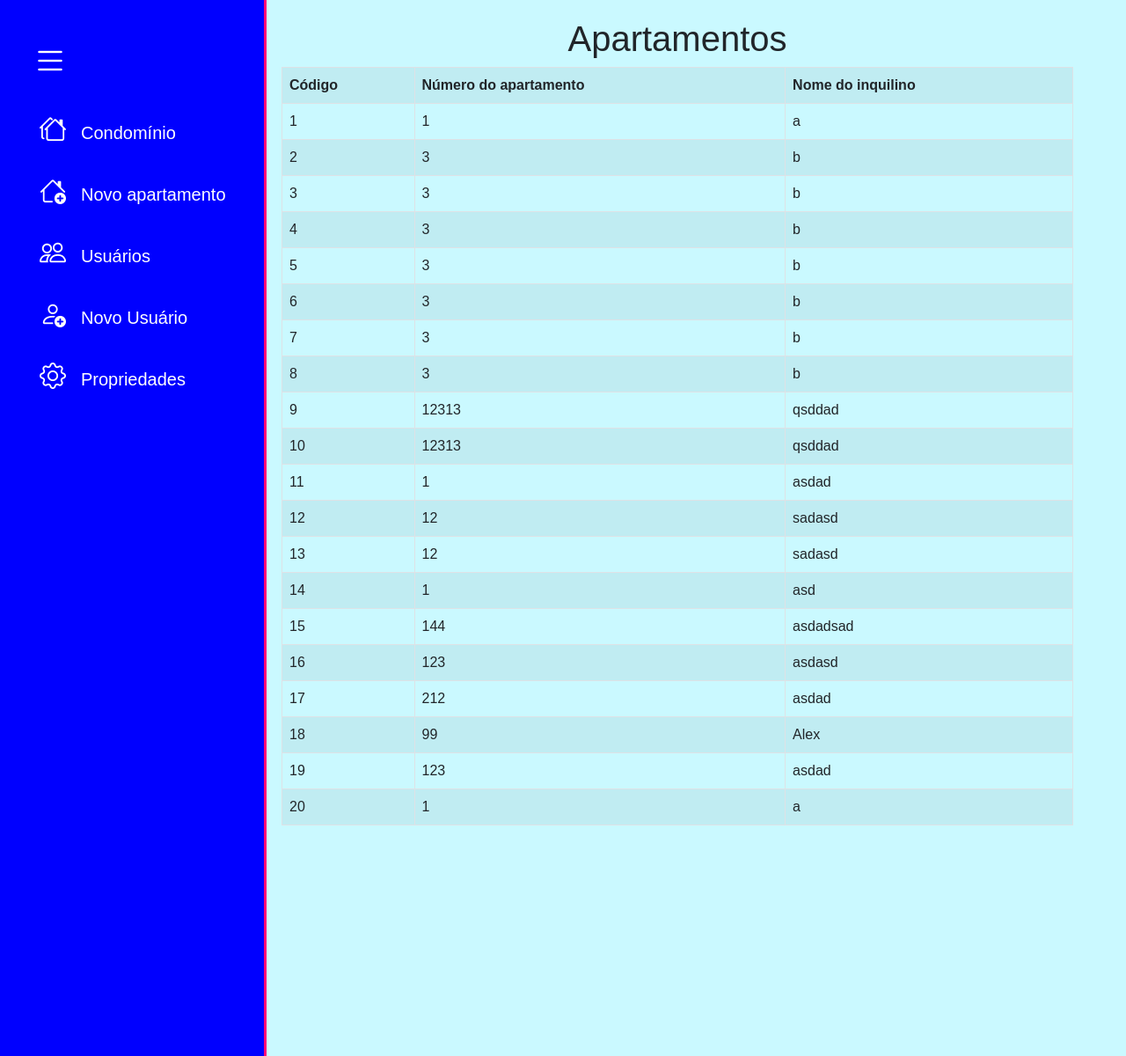
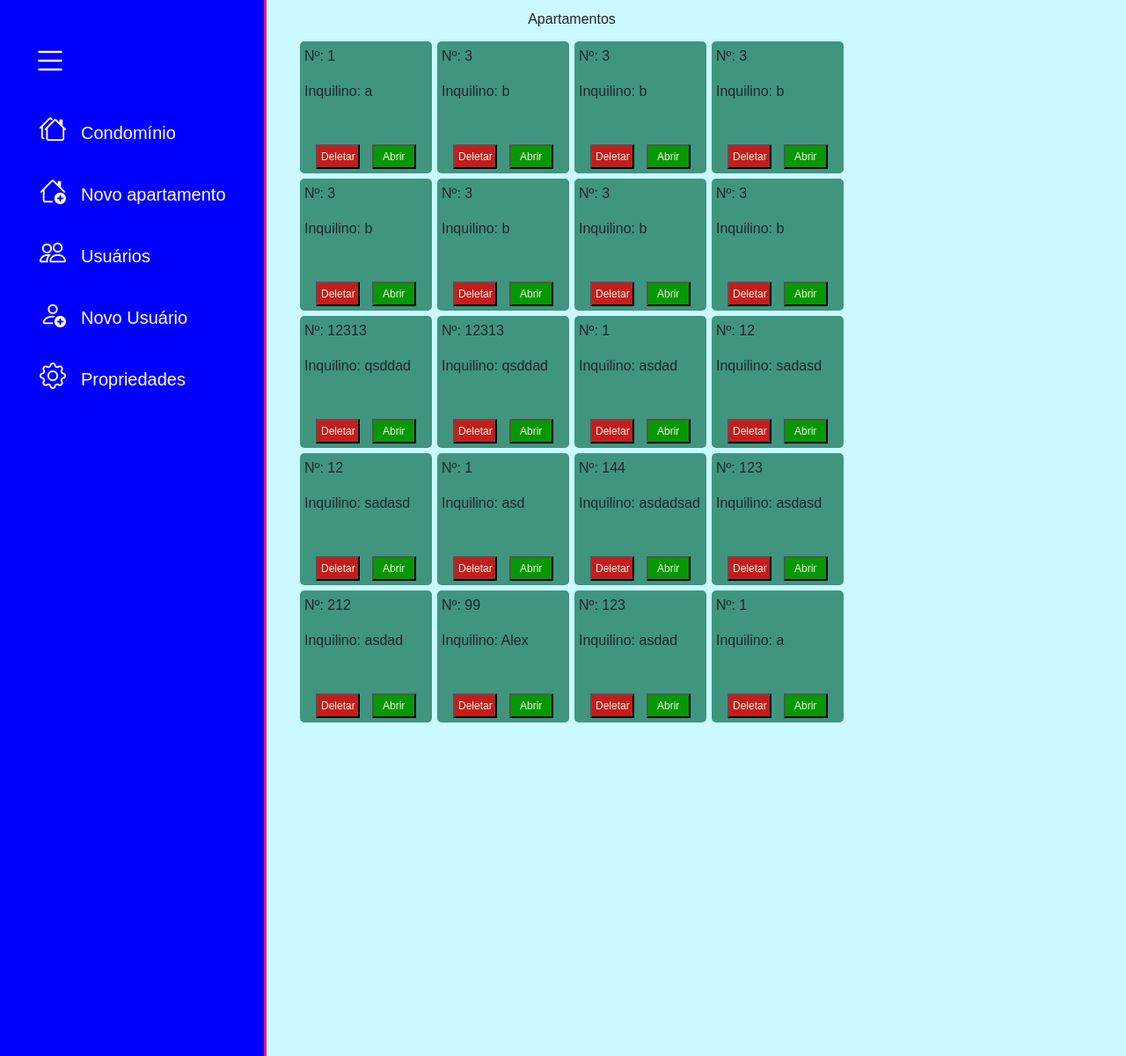
Before and after one commit to AlexOliveiraK/aptos2, a Django app: page / in a window 1280 px wide. Shown: the whole page at 88% size. Run offline with Django 4.2, Linux system fonts and the light colour scheme; data comes from the database, SQL or seed files in the repository; both versions use the stored data as it was after the commit.

Commit message:
corrigido lista de apartamentos, botao abrir cria

```diff
--- a/apartamentos/apartamentos/urls.py
+++ b/apartamentos/apartamentos/urls.py
@@ -6,12 +6,13 @@ from django.conf import settings
 from django.conf.urls.static import static
 
 urlpatterns = [
-    path('', views_catalogo.catalogo, name='catalogo_aptos'),
-    path('novoapto/', views_catalogo.novoapto, name='novo_apto'),
-    path('salvar-apto/', views_catalogo.salvarApto, name='salvar_Apto'),
-    path('usuarios/', views_usuarios.usuarios, name='listagem_usuarios'),
-    path('add_usuario/', views_usuarios.add_usuario, name='add_usuarios'),
-    path('salvar_usuario/', views_usuarios.salvarUsuario, name='salvar_usuario'),
+    path('', views_catalogo.catalogo, name='catalogo-aptos'),
+    path('novo_apto/', views_catalogo.novoApto, name='novo-apto'),
+    path('salvar_apto/', views_catalogo.salvarApto, name='salvar-apto'),
+    path('edita_apto/', views_catalogo.editaApto, name='edita-apto'),
+    path('usuarios/', views_usuarios.usuarios, name='listagem-usuarios'),
+    path('add_usuario/', views_usuarios.addUsuario, name='add-usuarios'),
+    path('salvar_usuario/', views_usuarios.salvarUsuario, name='salvar-usuario'),
 ]
 
 #+ static(settings.STATIC_URL, document_root=settings.STATIC_ROOT)
--- a/apartamentos/app_cad_usuarios/templates/usuarios/add_usuarios.html
+++ b/apartamentos/app_cad_usuarios/templates/usuarios/add_usuarios.html
@@ -2,7 +2,7 @@
 
 {% block main %}
     <div class="container-novo-usuario">
-        <form action="{% url 'salvar_usuario' %}" method="post">
+        <form action="{% url 'salvar-usuario' %}" method="post">
             {% csrf_token %}
             <div style="text-align: center;" class="container">
                 <h1>Cadastro de Usuários</h1>
--- a/apartamentos/app_cad_usuarios/views.py
+++ b/apartamentos/app_cad_usuarios/views.py
@@ -1,7 +1,7 @@
 from django.shortcuts import render, redirect
 from .models import Usuario
 
-def add_usuario(request):
+def addUsuario(request):
     return render(request, 'usuarios/add_usuarios.html')
 
 def usuarios(request):
@@ -17,4 +17,4 @@ def salvarUsuario(request):
     novo_usuario.idade = request.POST.get('idade')
     novo_usuario.save()
 
-    return redirect('listagem_usuarios')
+    return redirect('listagem-usuarios')
--- a/apartamentos/app_catalogo/templates/base.html
+++ b/apartamentos/app_catalogo/templates/base.html
@@ -18,25 +18,25 @@
             </div>
             <ul>
                 <li class="item-menu" id="1">
-                    <a href="{% url 'catalogo_aptos' %}">
+                    <a href="{% url 'catalogo-aptos' %}">
                         <span class="icon"><i class="bi bi-houses"></i></i></span>
                         <span class="txt-link">Condomínio</span>
                     </a>
                 </li>
                 <li class="item-menu" id="2">
-                <a href="{% url 'novo_apto' %}">
+                <a href="{% url 'novo-apto' %}">
                     <span class="icon"><i class="bi bi-house-add"></i></span>
                     <span class="txt-link">Novo apartamento</span>
                 </a>
                 </li>
                 <li class="item-menu" id="3">
-                    <a href="{% url 'listagem_usuarios' %}">
+                    <a href="{% url 'listagem-usuarios' %}">
                         <span class="icon"><i class="bi bi-people"></i></i></span>
                         <span class="txt-link">Usuários</span>
                     </a>
                 </li>
                 <li class="item-menu" id="4">
-                    <a href="{% url 'add_usuarios'%}">
+                    <a href="{% url 'add-usuarios'%}">
                         <span class="icon"><i class="bi bi-person-add"></i></span>
                         <span class="txt-link">Novo Usuário</span>
                     </a>
@@ -49,10 +49,8 @@
                 </li>
             </ul>
         </nav>
-        <main class="conteudo">
-            {% block main %}
-            {% endblock%}
-        </main>
+        {% block main %}
+        {% endblock %}
     </div>
     <script src="https://cdn.jsdelivr.net/npm/bootstrap@5.0.2/dist/js/bootstrap.bundle.min.js" integrity="sha384-MrcW6ZMFYlzcLA8Nl+NtUVF0sA7MsXsP1UyJoMp4YLEuNSfAP+JcXn/tWtIaxVXM" crossorigin="anonymous"></script>
     <script src="/static/js/script.js"></script>
--- a/apartamentos/app_catalogo/templates/catalogo.html
+++ b/apartamentos/app_catalogo/templates/catalogo.html
@@ -3,22 +3,26 @@
 
 {% block main %}
 
-    <div class="container-aptos-cadastrados">
-        <h1>Apartamentos</h1>
-        <table class="table table-bordered table-striped">
-            <tr>
-                <th>Código</th>
-                <th>Número do apartamento</th>
-                <th>Nome do inquilino</th>
-            </tr>
+    <main class="conteudo">
+        <div class="header">
+            <span class="header">Apartamentos</span>
+        </div>
+        <div class="quadro-aptos">
             {% for apto in aptos %}
-            <tr>
-                <td>{{apto.id_apto}}</td>
-                <td>{{apto.numero_apto}}</td>
-                <td>{{apto.morador}}</td>
-            </tr>
+                <form class="controles" action="{% url 'edita-apto' %}" method="POST">
+                    {% csrf_token %}
+                    <div class="resumo-apto">
+                        <p class="numero-numero">Nº: {{apto.numero_apto}}</p>
+                        <p class="apto-morador">Inquilino: {{apto.morador}}</p>
+                    </div>
+
+                    <div class="apto">
+                        <button class="apagar" onclick="">Deletar</button>
+                        <button class="abrir-apto">Abrir</button>
+                    </div>
+                </form>
             {% endfor %}
-        </table>
-    </div>
+        </div>
+    </main>
 
 {% endblock %}
--- a/apartamentos/app_catalogo/views.py
+++ b/apartamentos/app_catalogo/views.py
@@ -1,7 +1,7 @@
 from django.shortcuts import render, redirect
+from django.http import HttpResponse, JsonResponse
 from .models import Apartamentos
 
-# Create your views here.
 def catalogo(request):
     aptos = {
         'aptos': Apartamentos.objects.all()
@@ -9,8 +9,8 @@ def catalogo(request):
 
     return render(request, 'catalogo.html', aptos)
 
-def novoapto(request):
-    return render(request, 'novoapto.html')
+def novoApto(request):
+    return render(request, 'novo_apto.html')
 
 def salvarApto(request):
     novo_apto = Apartamentos()
@@ -18,4 +18,27 @@ def salvarApto(request):
     novo_apto.morador = request.POST.get('morador')
     novo_apto.save()
 
-    return redirect('catalogo_aptos')
+    return redirect('catalogo-aptos')
+
+def editaApto(request):
+    if request.method == "POST":
+        print("VEIO PELO POST >>>>>>>>>>>>>>>>>>")
+        id_apto = request.POST.get('numero_apto')
+        print(request)
+
+        # apto = Apartamentos.objects.filter(id_apto = id_apto)
+        # apto.numero_apto= request.POST.get('numero_apto')
+        # apto.morador = request.POST.get('morador')
+
+        # print(apto)
+
+    elif request.method == "GET":
+        print("VEIO PELO GET >>>>>>>>>>>>>>>>>>")
+        # id_apto = request.GET.get('apto-numero')
+        # print(id_apto)
+        # apto = Apartamentos.objects.filter(id_apto = id_apto)
+        # print(apto)
+
+        # return render(request, 'edita_apto.html', apto)
+
+    return redirect('catalogo-aptos')
--- a/apartamentos/static/css/style.css
+++ b/apartamentos/static/css/style.css
@@ -16,26 +16,90 @@ body{
 }
 
 .conteudo{
-    padding: 20px;
-    display: flex;
-}
-
-.container-aptos-cadastrados{
-    background-color: rgb(202, 249, 255);
-    width: 900px;
+    width: 700px;
     display: flex;
     flex-direction: column;
     align-items: center;
 }
 
+.header{
+    margin-top: 10px;
+}
+
+.quadro-aptos{
+    width: 1fr;
+    margin: 10px;
+    display: grid;
+    grid-template-columns: 1fr 1fr 1fr 1fr;
+}
+
+.resumo-apto{
+    height: 120px;
+    margin-bottom: 3px;
+}
+
+.controles{
+    background-color: #40957f;
+    height: 150px;
+    width: 150px;
+    margin: 3px;
+    padding: 5px;
+    display: flex;
+    flex-direction: column;
+    justify-content: space-evenly;
+    border-radius: 5px;
+}
+
+.numero-apto{
+    height: 17px;
+}
+
+.morador-apto{
+    height: 15px;
+}
+
+.apto{
+    display: flex;
+    justify-content: space-evenly;
+}
+
+.apagar{
+    background-color: rgb(198, 28, 28);
+    color: beige;
+    height: 28px;
+    width: 50px;
+    font-size: 12px;
+}
+
+.apagar:hover{
+    background-color: rgb(245, 14, 14);
+    cursor: pointer;
+}
+
+.abrir-apto{
+    background-color: rgb(4, 153, 4);
+    color: beige;
+    height: 28px;
+    width: 50px;
+    font-size: 12px;
+}
+
+.abrir-apto:hover{
+    background-color: rgb(6, 208, 6);
+    cursor: pointer;
+}
+
+/* cadastro aptos*/
 .container-novo-apto{
     background-color: rgb(202, 249, 255);
-    width: 1000px;
+    width: 100%;
     display: flex;
     flex-direction: column;
     align-items: center;
 }
 
+
+/* cadastro de usuarios */
 .container-usuarios-cadastrados{
     background-color: rgb(202, 249, 255);
     width: 1000px;
--- a/apartamentos/static/js/script.js
+++ b/apartamentos/static/js/script.js
@@ -6,3 +6,7 @@ let menuSide = document.querySelector('.menu-lateral')
 btnExp.addEventListener('click', function(){
     menuSide.classList.toggle('expandir')
 })
+
+function edita_apto(id){
+
+}
```
Also changed, not shown: apartamentos/app_cad_usuarios/templates/usuarios/base.html (+6 -8 lines), apartamentos/app_catalogo/templates/edita_apto.html (added, +20 -0 lines), apartamentos/app_catalogo/templates/novo_apto.html (added, +18 -0 lines), apartamentos/app_catalogo/templates/novoapto.html (deleted, +0 -16 lines), apartamentos/db.sqlite3.
